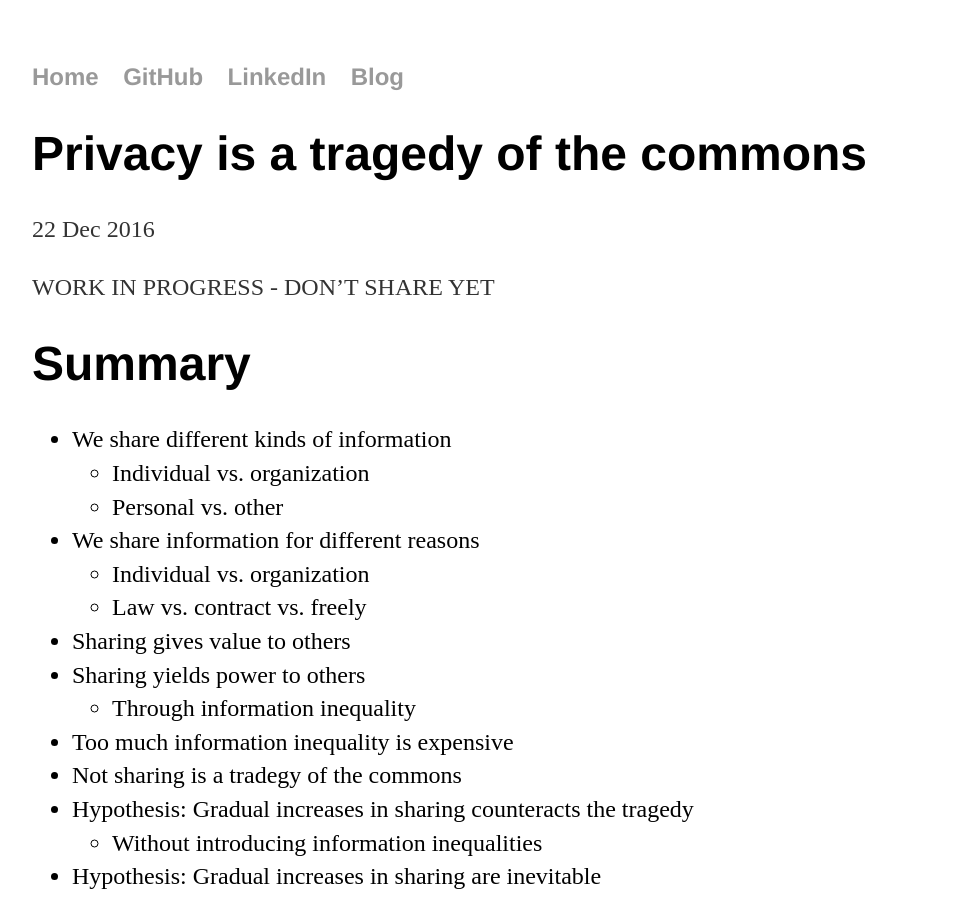
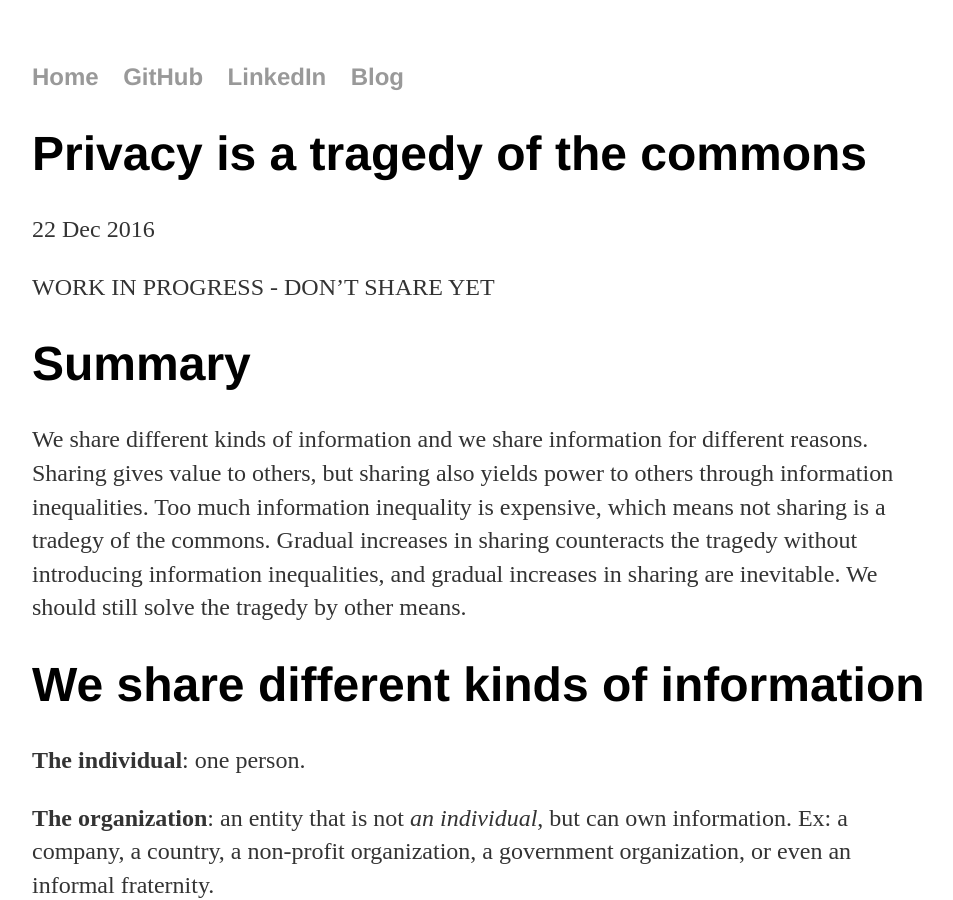
Before and after one commit to curiousest/curiousest.github.io, a Jekyll site: the page built from _posts/2016-12-22-privacy-is-a-tragedy-of-the-commons.md, in a window 1280 px wide and 900 px high. Shown: the whole window, without its empty margins (160-1113 px from the left). Built offline with Jekyll 4.4.1, drawn with Linux system fonts in a browser that asks for light colours; some of the changed text lies outside the part shown.

Commit message:
Update 2016-12-22-privacy-is-a-tragedy-of-the-commons.md

```diff
--- a/_posts/2016-12-22-privacy-is-a-tragedy-of-the-commons.md
+++ b/_posts/2016-12-22-privacy-is-a-tragedy-of-the-commons.md
@@ -13,21 +13,7 @@ WORK IN PROGRESS - DON'T SHARE YET
 
 # Summary
 
-* We share different kinds of information
-  * Individual vs. organization
-  * Personal vs. other
-* We share information for different reasons
-  * Individual vs. organization
-  * Law vs. contract vs. freely
-* Sharing gives value to others
-* Sharing yields power to others
-  * Through information inequality
-* Too much information inequality is expensive
-* Not sharing is a tradegy of the commons
-* Hypothesis: Gradual increases in sharing counteracts the tragedy
-  * Without introducing information inequalities
-* Hypothesis: Gradual increases in sharing are inevitable
-* We should still solve the tragedy by other means
+We share different kinds of information and we share information for different reasons. Sharing gives value to others, but sharing also yields power to others through information inequalities. Too much information inequality is expensive, which means not sharing is a tradegy of the commons. Gradual increases in sharing counteracts the tragedy without introducing information inequalities, and gradual increases in sharing are inevitable. We should still solve the tragedy by other means.
 
 # We share different kinds of information
 
```
